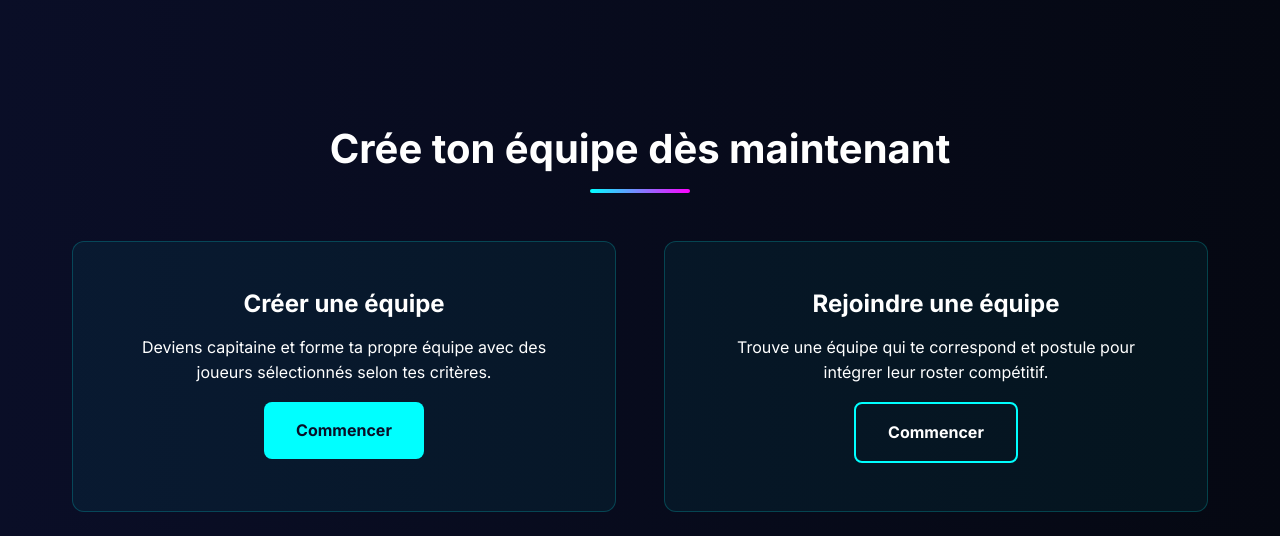
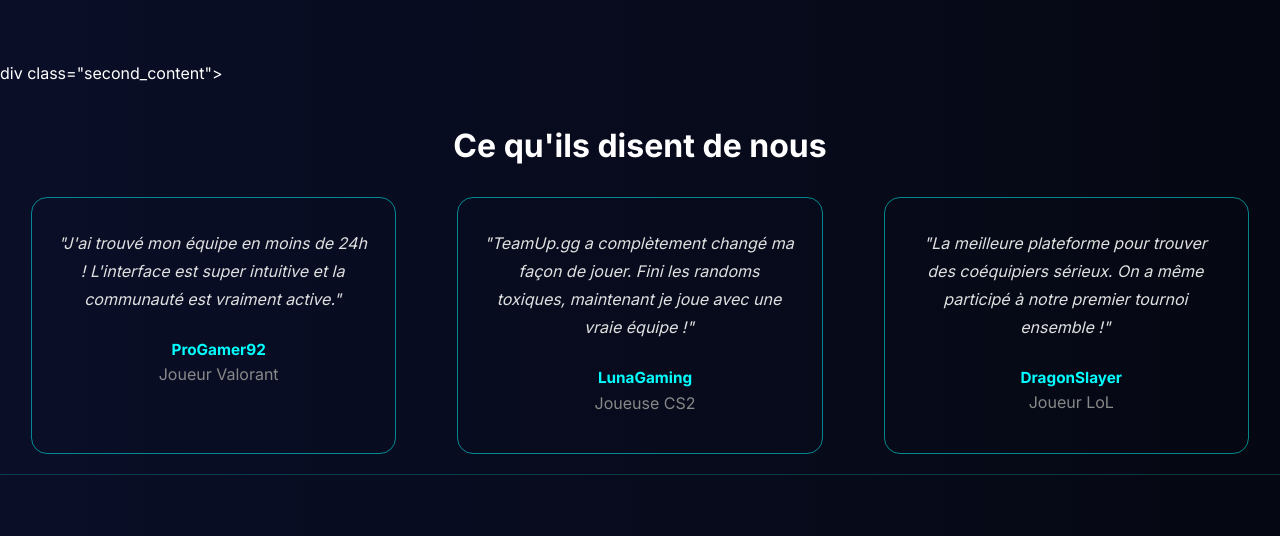
Before and after one commit to Oumohgh/TeamUp.gg, a plain HTML site: page index.html in a window 1280 px wide. Shown: the part 2779-3315 px from the top of the page. Drawn offline with Linux system fonts and the light colour scheme.

Commit message:
fix nous class

```diff
--- a/index.html
+++ b/index.html
@@ -212,32 +212,41 @@
             </div>
         </section>
 
-        <section class="section cta-section">
-            <div class="container">
-                <h2 class="section-title">Crée ton équipe dès maintenant</h2>
-
-
-                <div class="cta-grid">
-                    <article class="cta-card">
-                        <h3>Créer une équipe</h3>
-                        <p>
-                            Deviens capitaine et forme ta propre équipe avec des joueurs
-                            sélectionnés selon tes critères.
-                        </p>
-                        <a href="#" class="btn btn-primary">Commencer</a>
-                    </article>
-
-                    <article class="cta-card">
-                        <h3>Rejoindre une équipe</h3>
-                        <p>
-                            Trouve une équipe qui te correspond et postule pour intégrer
-                            leur roster compétitif.
-                        </p>
-                        <a href="#" class="btn btn-secondary">Commencer</a>
-                    </article>
-                </div>
+       div class="second_content">
+        <h2 class="second_title">Ce qu'ils disent de nous</h2>
+        <div class="nous">
+          <div class="nous_box">
+            <div class="content_box">
+              <p id="paragraph">
+                "J'ai trouvé mon équipe en moins de 24h ! L'interface est super
+                intuitive et la communauté est vraiment active."
+              </p>
+              <div class="second_span">ProGamer92</div>
+              <div class="therd_span">Joueur Valorant</div>
             </div>
-        </section>
+          </div>
+          <div class="nous_box">
+            <div class="content_box">
+              <p id="paragraph">
+                "TeamUp.gg a complètement changé ma façon de jouer. Fini les
+                randoms toxiques, maintenant je joue avec une vraie équipe !"
+              </p>
+              <div class="second_span">LunaGaming</div>
+              <span class="therd_span">Joueuse CS2</span>
+            </div>
+          </div>
+          <div class="nous_box">
+            <div class="content_box">
+              <p id="paragraph">
+                "La meilleure plateforme pour trouver des coéquipiers sérieux.
+                On a même participé à notre premier tournoi ensemble !"
+              </p>
+              <div class="second_span">DragonSlayer</div>
+              <div class="therd_span">Joueur LoL</div>
+            </div>
+          </div>
+        </div>
+      </div>
     </main>
 
 
--- a/style.css
+++ b/style.css
@@ -758,3 +758,56 @@ search-section {
   color: #b0b0b0;
   line-height: 1.8;
 }
+.second_title {
+    display: flex;
+    justify-content: center;
+    margin: 40px auto 32px auto;
+    text-align: center;
+    color: white;
+}
+
+.content_box {
+    margin: 31px 33px 61px 31px;
+}
+
+#paragraph {
+    line-height: 28px;
+    font-style: italic;
+    color: #E0E0E0;
+    margin-bottom: 24px;
+}
+
+.second_span {
+    font-weight: bold;
+    font-size: 15.3px;
+    color: #00FFFF;
+    width: 299.33px;
+    height: 26px;
+    line-height: 25.6px;
+    margin-left: 12px;
+    margin-top: 20px;
+}
+
+.therd_span {
+    color: #888888;
+    line-height: 23px;
+    margin-left: 12px;
+}
+
+.nous_box {
+    border: solid 0.5px #00ffff82;
+    border-radius: 16px;
+    width: 365.33px;
+    height: 257.2px;
+    display: flex;
+    justify-content: center;
+}
+
+.nous {
+    display: flex;
+    text-align: center;
+    justify-content: space-evenly;
+    flex-wrap: wrap;
+    margin: 20px auto;
+    gap: 30px;
+}
```
Also changed, not shown: .card {.css (added, +7 -0 lines).
